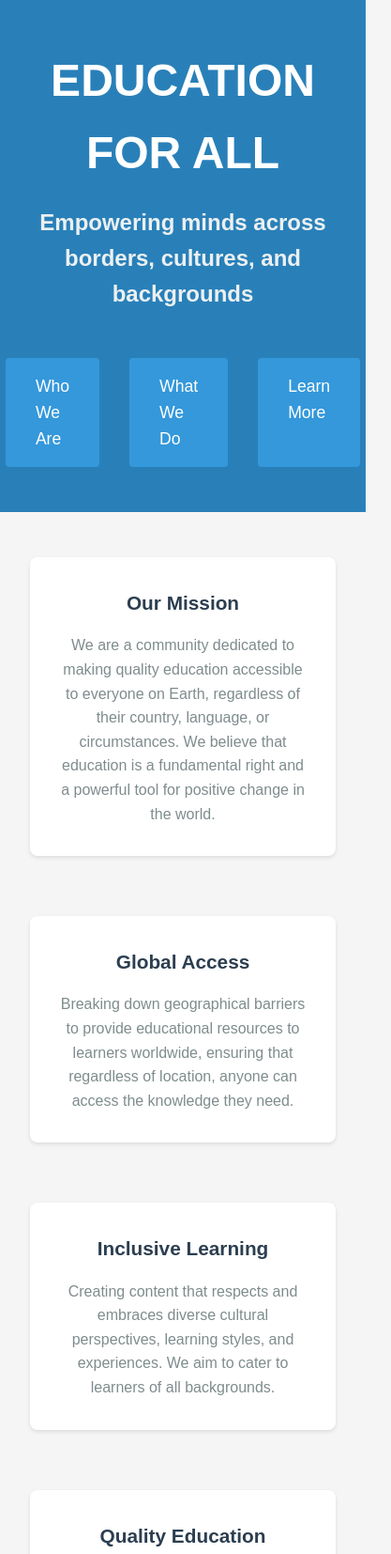
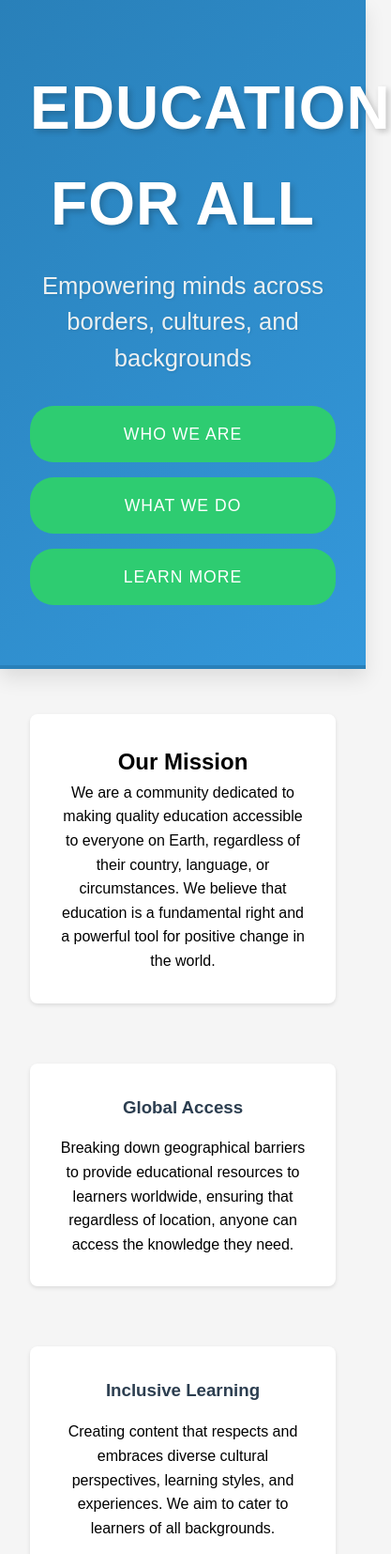
Before and after one commit to ignaciolc09/EducationForAll, a plain HTML site: page index.html in a window 390 px wide. Shown: the top 1654 px of the page at 94% size, 417 px wide, since content can reach past the window. Drawn offline with Linux system fonts and the light colour scheme.

Commit message:
Update index.html

```diff
--- a/index.html
+++ b/index.html
@@ -9,7 +9,7 @@
             margin: 0;
             padding: 0;
             box-sizing: border-box;
-            font-family: Arial, sans-serif;
+            font-family: 'Arial', sans-serif;
         }
 
         body {
@@ -19,39 +19,39 @@
 
         /* Header Styles */
         .header {
-            background-color: #2980b9;
+            background: linear-gradient(135deg, #2980b9, #3498db); /* Sutil gradiente azul */
             color: white;
-            padding: 3rem 0;
+            padding: 4rem 0; /* Aumentar el padding para más espacio */
             margin-bottom: 2rem;
             position: relative;
+            text-align: center; /* Centrado de texto */
+            box-shadow: 0 10px 20px rgba(0, 0, 0, 0.1);
+            border-bottom: 4px solid #2980b9; /* Línea sutil en la parte inferior */
+            animation: fadeIn 1s ease-out;
         }
 
         .header-content {
-            display: flex;
-            flex-direction: column;
-            justify-content: center;
-            align-items: center;
             max-width: 1400px;
             margin: 0 auto;
             padding: 0 2rem;
         }
 
-        .header-text {
-            text-align: center;
-            flex: 1;
+        .header-text h1 {
+            font-size: 4rem; /* Hacer el título más grande */
+            font-weight: bold;
             margin-bottom: 1rem;
+            text-shadow: 3px 3px 6px rgba(0, 0, 0, 0.2); /* Sombra suave para el texto */
+            letter-spacing: 1px; /* Espaciado de letras para más estilo */
         }
 
-        .header h1 {
-            font-size: 3rem;
-            margin-bottom: 1rem;
-            color: white; /* White color for the title */
-        }
-
-        .header h2 {
-            font-size: 1.5rem;
+        .header-text h2 {
+            font-size: 1.6rem;
             color: #ecf0f1;
             max-width: 600px;
+            margin: 0 auto;
+            font-weight: 300;
+            line-height: 1.5;
+            text-shadow: 1px 1px 3px rgba(0, 0, 0, 0.1);
         }
 
         .header-buttons {
@@ -59,25 +59,40 @@
             justify-content: center;
             gap: 2rem;
             margin-top: 2rem;
-            width: 100%;
         }
 
         .header-button {
-            background-color: #3498db;
+            background-color: #2ecc71;
             color: white;
             padding: 1rem 2rem;
-            border-radius: 4px;
+            border-radius: 25px; /* Botones con bordes más redondeados */
             text-decoration: none;
             font-size: 1.1rem;
-            transition: background-color 0.3s ease, transform 0.3s ease;
+            font-weight: 500;
+            letter-spacing: 1px;
+            text-transform: uppercase; /* Para los botones más estilo */
+            transition: all 0.3s ease;
         }
 
         .header-button:hover {
-            background-color: #2980b9;
-            transform: translateY(-2px);
+            background-color: #27ae60;
+            transform: translateY(-4px);
+            box-shadow: 0 4px 10px rgba(0, 0, 0, 0.2);
         }
 
-        /* Content and Footer Styles */
+        /* Animation for fade-in */
+        @keyframes fadeIn {
+            0% {
+                opacity: 0;
+                transform: translateY(20px);
+            }
+            100% {
+                opacity: 1;
+                transform: translateY(0);
+            }
+        }
+
+        /* Containers for Content Sections */
         .container {
             max-width: 1400px;
             margin: 0 auto;
@@ -87,6 +102,7 @@
             gap: 2rem;
             margin-top: 3rem;
             flex-wrap: wrap;
+            animation: fadeIn 1.5s ease-out;
         }
 
         .mission-section, .feature-card {
@@ -99,22 +115,12 @@
             flex: 1;
             max-width: 450px;
             text-align: center;
+            animation: fadeIn 1s ease-out;
         }
 
-        .feature-card h3, .mission-section h2 {
-            font-size: 1.3rem;
+        .feature-card h3 {
             color: #2c3e50;
             margin-bottom: 1rem;
-        }
-
-        .feature-card p, .mission-section p {
-            color: #7f8c8d;
-            font-size: 1rem;
-        }
-
-        .feature-card:hover, .mission-section:hover {
-            transform: scale(1.05);
-            box-shadow: 0 4px 8px rgba(0, 0, 0, 0.2);
         }
 
         .cta-section {
@@ -124,6 +130,7 @@
             color: white;
             border-radius: 8px;
             margin-top: 2rem;
+            animation: fadeIn 1.5s ease-out;
         }
 
         .cta-button {
@@ -147,58 +154,33 @@
             background-color: #2c3e50;
             color: white;
             margin-top: 0;
+            animation: fadeIn 1.5s ease-out;
         }
 
-        /* Table Styling */
-        .education-rates-section {
-            display: flex;
-            justify-content: center;
-            margin-top: 2rem;
-            margin-bottom: 3rem;
-        }
+        /* Responsive Styling for Small Screens */
+        @media (max-width: 768px) {
+            .header-content {
+                flex-direction: column;
+                text-align: center;
+            }
 
-        .education-rates-table {
-            max-width: 80%;
-            width: 100%;
-            border-collapse: collapse;
-            border-radius: 8px;
-            overflow: hidden;
-            box-shadow: 0 4px 10px rgba(0, 0, 0, 0.1);
-        }
+            .header-buttons {
+                flex-direction: column;
+                gap: 1rem;
+            }
 
-        table th, table td {
-            padding: 12px 20px;
-            text-align: left;
-            font-size: 16px;
-        }
+            .container {
+                flex-direction: column;
+                gap: 2rem;
+            }
 
-        table th {
-            background-color: #2980b9;
-            color: white;
-            font-weight: bold;
-            text-transform: uppercase;
-        }
+            .feature-card {
+                max-width: 100%;
+            }
 
-        table tbody tr {
-            background-color: #ecf0f1;
-            transition: background-color 0.3s ease;
-        }
-
-        table tbody tr:hover {
-            background-color: #bdc3c7;
-        }
-
-        table tbody tr:nth-child(odd) {
-            background-color: #f9f9f9;
-        }
-
-        table td {
-            font-size: 14px;
-            color: #2c3e50;
-        }
-
-        table, th, td {
-            border: 1px solid #ddd;
+            .education-rates-table {
+                max-width: 95%;
+            }
         }
     </style>
 </head>
```
